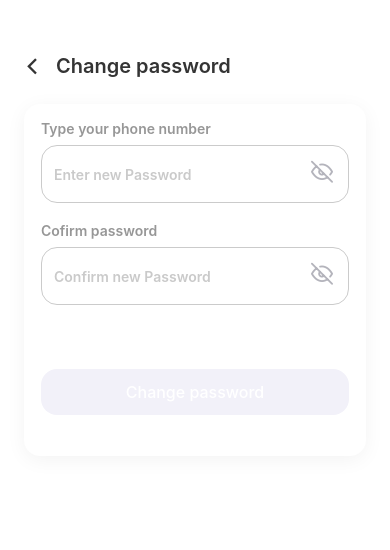
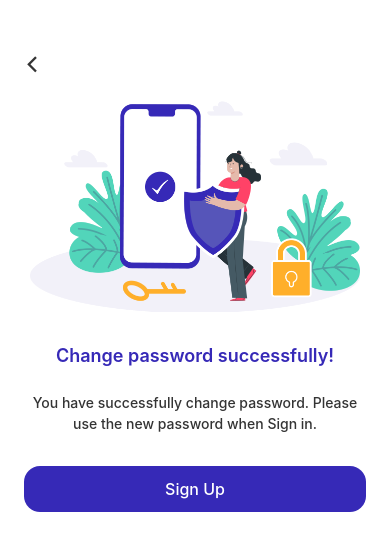
Before and after one commit to zainkhokhar1/i-Bank-React-Native, a React Native app: screen / in a window 390 px wide. Shown: the top 550 px of the page. Built offline with nearby package versions, Linux system fonts and the light colour scheme.

Commit message:
Added the success page

```diff
--- a/App.jsx
+++ b/App.jsx
@@ -6,6 +6,7 @@ import Signup from "./src/screens/Signup";
 import EnterNumber from "./src/screens/forgot-password/EnterNumber";
 import EnterCode from "./src/screens/forgot-password/EnterCode";
 import EnterNewPassword from "./src/screens/change-password/EnterNewPassword";
+import Success from "./src/screens/change-password/Success";
 
 export default function App() {
   return (
@@ -22,7 +23,9 @@ export default function App() {
 
       {/* <EnterCode /> */}
 
-      <EnterNewPassword />
+      {/* <EnterNewPassword /> */}
+
+      <Success />
 
     </View>
   );
--- a/src/screens/change-password/Success.jsx
+++ b/src/screens/change-password/Success.jsx
@@ -1,10 +1,45 @@
-import { View, Text } from 'react-native';
+import { View, Image, Text, TouchableOpacity } from 'react-native';
 import Fontisto from '@expo/vector-icons/Fontisto';
 
 const Success = () => {
     return (
-        <View>
-            <Text>Success</Text>
+        <View className="flex-1 pt-10 px-6 items-center justify-start">
+
+            {/* Header */}
+            <View className="h-13 w-full flex-row items-center justify-start pt-3">
+                <Fontisto name="angle-left" className="pt-1" size={16} color="#343434" />
+            </View>
+
+            {/* Image container */}
+            <View className="p-6 items-center justify-center pb-8">
+                <Image
+                    source={require('../../../assets/success-Password.png')}
+                    className="object-contain w-[330px] h-[216px]"
+                />
+            </View>
+
+            {/* Text and Button container */}
+            <View className="flex-1">
+
+                <Text className="text-[#3629B7] font-semibold text-lg leading-6 pb-6 text-center">
+                    Change password successfully!
+                </Text>
+
+                <Text className="text-[#343434] text-sm font-medium leading-[150%] pb-8 text-center">
+                    You have successfully change password.
+                    Please use the new password when Sign in.
+                </Text>
+
+                {/* Ok btn */}
+                <TouchableOpacity
+                    activeOpacity={0.8}
+                    className={`bg-[#3629B7] flex items-center justify-center min-w-full h-[46px] rounded-2xl mb-6`}>
+                    <Text className="font-medium text-base text-white leading-6">
+                        Sign Up
+                    </Text>
+                </TouchableOpacity>
+            </View>
+
         </View>
     )
 }
```
Also changed, not shown: assets/success-Password.png (added).
